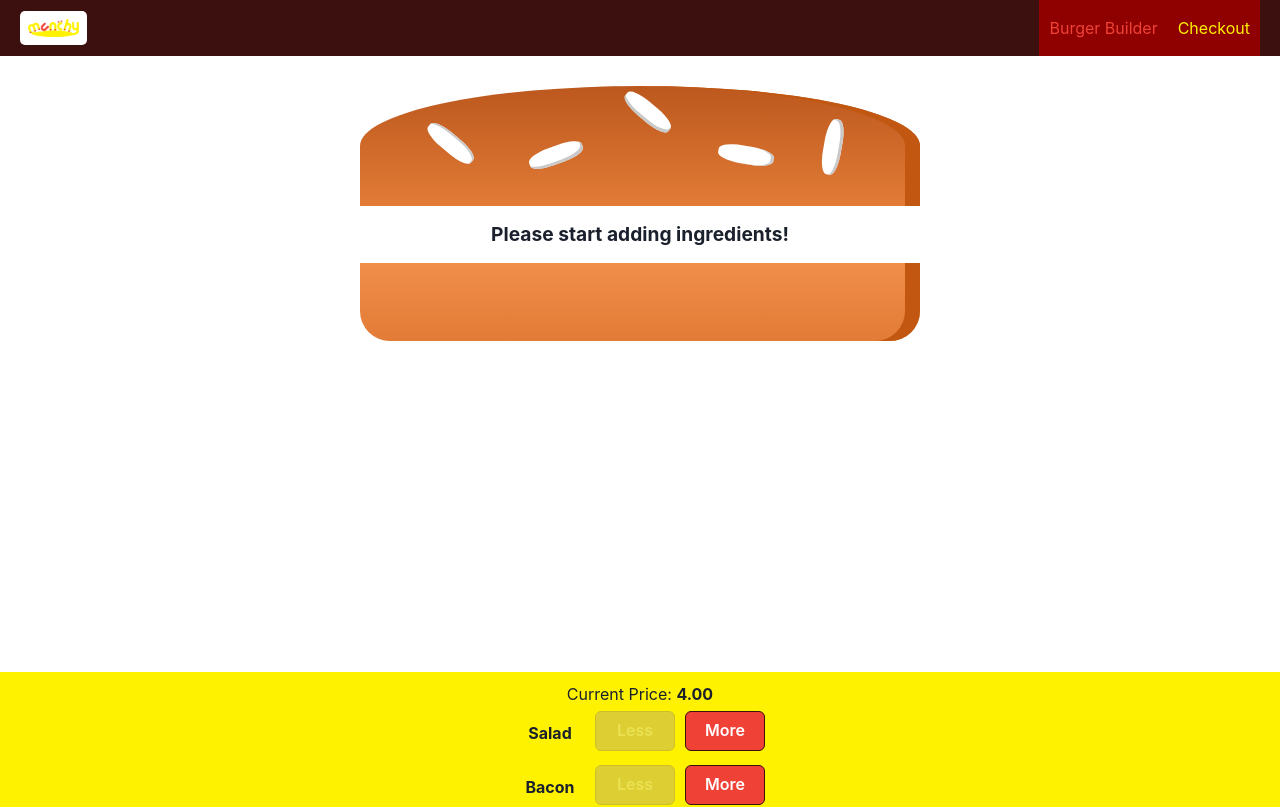
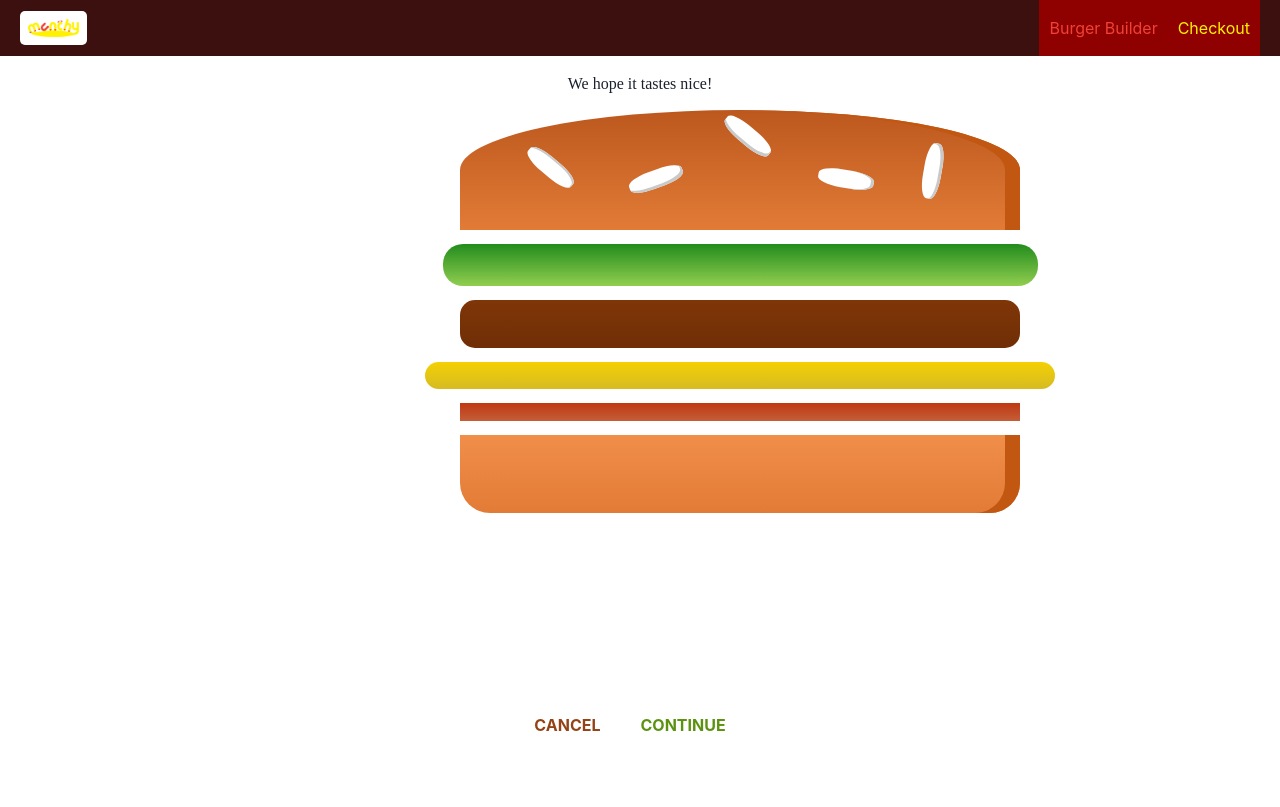
Before and after one commit to creasedigital/munchy, a React (Create React App) app: page /checkout in a window 1280 px wide. Shown: the top 807 px of the page. Built offline with nearby package versions, Linux system fonts and the light colour scheme; a web font is replaced by a local one.

Commit message:
app routing initiated

```diff
--- a/package.json
+++ b/package.json
@@ -2,6 +2,7 @@
   "name": "munchy",
   "version": "0.1.0",
   "private": true,
+  "proxy": "https://console.firebase.google.com/project/react-munchy/database/react-munchy-default-rtdb/data/~2F",
   "dependencies": {
     "@chakra-ui/react": "^1.8.8",
     "@emotion/react": "^11.9.0",
@@ -14,6 +15,7 @@
     "framer-motion": "^6.2.9",
     "react": "^18.0.0",
     "react-dom": "^18.0.0",
+    "react-router-dom": "^6.3.0",
     "react-scripts": "5.0.0",
     "web-vitals": "^2.1.4"
   },
--- a/src/App.js
+++ b/src/App.js
@@ -1,12 +1,17 @@
 import { Box, Flex } from '@chakra-ui/react';
 import Layout from './components/Layout/Layout';
 import BurgerBuilder from './containers/BurgerBuilder';
+import Checkout from './containers/Checkout';
+import { Route, Routes } from 'react-router-dom';
 
 function App() {
 	return (
 		<Box>
 			<Layout>
-				<BurgerBuilder />
+				<Routes>
+					<Route path='/checkout' element={<Checkout />} />
+					<Route path='/' exact element={<BurgerBuilder />} />
+				</Routes>
 			</Layout>
 		</Box>
 	);
--- /dev/null
+++ b/src/components/Order/CheckoutSummary/CheckoutSummary.js
@@ -0,0 +1,32 @@
+import { Box } from '@chakra-ui/react';
+import Burger from '../../Burger/Burger';
+import CustomButton from '../../CustomButton/CustomButton';
+
+const CheckoutSummary = (props) => {
+	return (
+		<Box
+			textAlign='center'
+			w='80%'
+			mx='auto'
+			css={{
+				'@media(min-width: 600px)': {
+					width: '500px',
+				},
+			}}
+		>
+			<h1>We hope it tastes nice!</h1>
+			<Box w='100%' m='auto' minHeight='300px'>
+				<Burger ingredients={props.ingredients} />
+			</Box>
+			<Box>
+				<CustomButton btnType='danger' clicked>
+					CANCEL
+				</CustomButton>
+				<CustomButton btnType='success' clicked>
+					CONTINUE
+				</CustomButton>
+			</Box>
+		</Box>
+	);
+};
+export default CheckoutSummary;
--- /dev/null
+++ b/src/containers/Checkout/index.js
@@ -0,0 +1,19 @@
+import { Box } from '@chakra-ui/react';
+import CheckoutSummary from '../../components/Order/CheckoutSummary/CheckoutSummary';
+import { useState } from 'react';
+
+const Checkout = () => {
+	const [ingredients, setIngredients] = useState({
+		salad: 1,
+		meat: 1,
+		cheese: 1,
+		bacon: 1,
+	});
+
+	return (
+		<Box>
+			<CheckoutSummary ingredients={ingredients} />
+		</Box>
+	);
+};
+export default Checkout;
--- a/src/index.js
+++ b/src/index.js
@@ -5,6 +5,7 @@ import ReactDOM from 'react-dom';
 import './index.css';
 import App from './App';
 import reportWebVitals from './reportWebVitals';
+import { BrowserRouter } from 'react-router-dom';
 // import { initializeApp } from 'firebase/app';
 // import { getDatabase } from 'firebase/database';
 
@@ -24,13 +25,16 @@ import reportWebVitals from './reportWebVitals';
 // Get a reference to the database service
 // const database = getDatabase(app);
 
-ReactDOM.render(
+const root = ReactDOM.createRoot(document.getElementById('root'));
+
+root.render(
 	<React.StrictMode>
 		<ChakraProvider resetCSS={true} theme={theme}>
-			<App />
+			<BrowserRouter>
+				<App />
+			</BrowserRouter>
 		</ChakraProvider>
 	</React.StrictMode>,
-	document.getElementById('root'),
 );
 
 // If you want to start measuring performance in your app, pass a function
```
Also changed, not shown: 1 other file (tests, documents, lock files or other folders).
